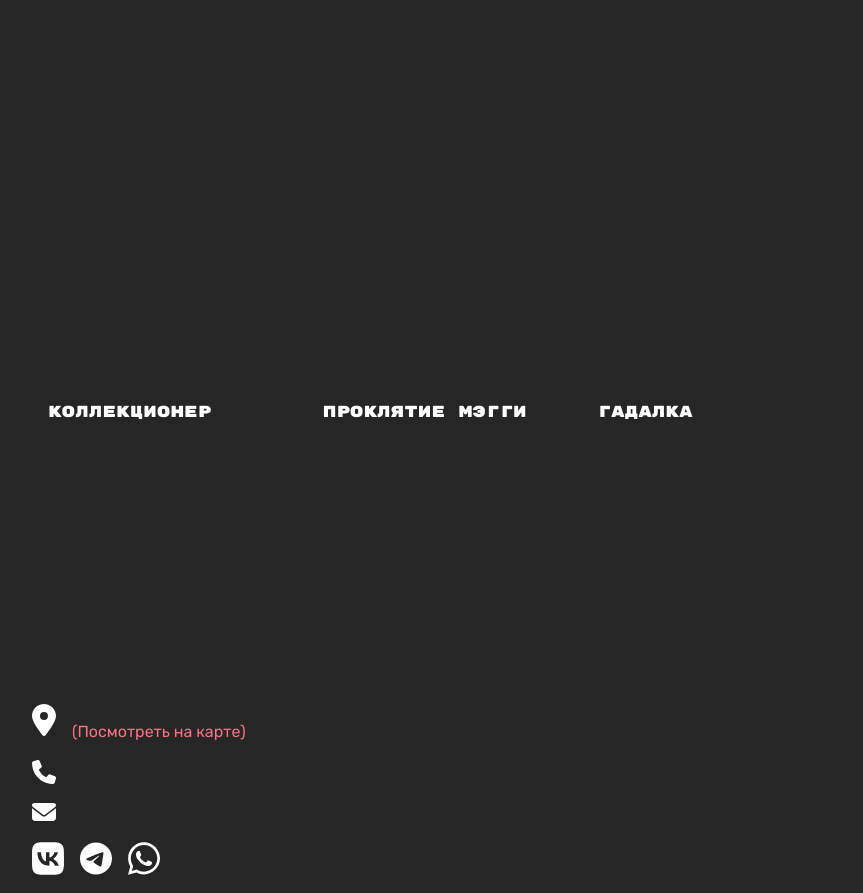
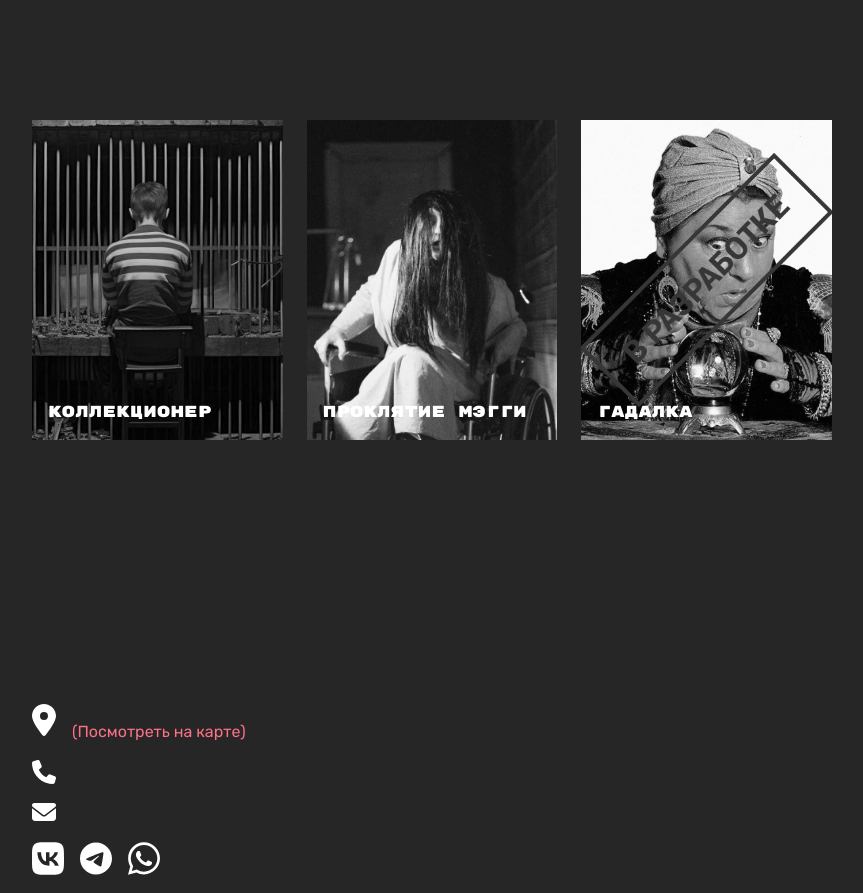
Before and after one commit to helgasurojakova/horror-quest, a Next.js app: page / in a window 1280 px wide. Shown: the part 920-1813 px from the top of the page, without its empty margins (208-1071 px from the left). Built offline with nearby package versions, Linux system fonts and the light colour scheme.

Commit message:
fix(styles): changed background image definition

```diff
--- a/src/app/page.tsx
+++ b/src/app/page.tsx
@@ -40,7 +40,8 @@ export default function Home() {
             >
               <div className="quest-card relative grayscale-[100%] hover:grayscale-[0%] transition">
                 <div
-                  className={`${i.backgroundImage} h-80 bg-no-repeat bg-cover bg-center relative`}
+                  style={{ backgroundImage: `url(/${i.key}.jpg)` }}
+                  className="h-80 bg-no-repeat bg-cover bg-center relative"
                 >
                   <h1
                     className={`absolute bottom-0 p-4 ${rubikMono.className}`}
@@ -58,7 +59,8 @@ export default function Home() {
           ) : (
             <div className="relative xl:w-4/12 lg:w-4/12">
               <div
-                className={`${i.backgroundImage} h-80 bg-no-repeat bg-cover bg-center relative grayscale-[100%] hover:grayscale-[0%] transition`}
+                style={{ backgroundImage: `url(/${i.key}.jpg)` }}
+                className="h-80 bg-no-repeat bg-cover bg-center relative grayscale-[100%] hover:grayscale-[0%] transition"
               >
                 <h1 className={`absolute bottom-0 p-4 ${rubikMono.className}`}>
                   {i.title}
--- a/src/app/quest/collector/page.tsx
+++ b/src/app/quest/collector/page.tsx
@@ -11,7 +11,8 @@ export default function Quest() {
     <main className="bg-neutral-800 w-full">
       <section className="grayscale-[50%] h-screen flex flex-col justify-center items-center">
         <div
-          className={`${quest?.backgroundImage} bg-center bg-no-repeat bg-cover absolute w-full h-full brightness-50`}
+          style={{ backgroundImage: `url(/${quest?.key}.jpg)` }}
+          className="bg-center bg-no-repeat bg-cover absolute w-full h-full brightness-50"
         ></div>
         <div className="flex flex-col justify-start w-full p-4 z-10">
           <span className="text-lg">Квест</span>
--- a/src/app/quest/meggi/page.tsx
+++ b/src/app/quest/meggi/page.tsx
@@ -11,7 +11,8 @@ export default function Quest() {
     <main className="bg-neutral-800 w-full">
       <section className="grayscale-[50%] h-screen flex flex-col justify-center items-center">
         <div
-          className={`${quest?.backgroundImage} bg-center bg-no-repeat bg-cover absolute w-full h-full brightness-50`}
+          style={{ backgroundImage: `url(/${quest?.key}.jpg)` }}
+          className="bg-center bg-no-repeat bg-cover absolute w-full h-full brightness-50"
         ></div>
         <div className="flex flex-col justify-start w-full p-4 z-10">
           <span className="text-lg">Квест</span>
--- a/src/config/index.ts
+++ b/src/config/index.ts
@@ -7,7 +7,6 @@ export const quests = [
     с телами жертв. Последнюю пропавшую девушку найти не удалось.
     Возможно, она еще жива... Мы надеемся, что вам удастся ее отыскать и
     не стать очередной жертвой маньяка.`,
-    backgroundImage: 'bg-collector',
     playersCount: '2 – 6',
     time: 60,
     price: 4000,
@@ -24,7 +23,6 @@ export const quests = [
     description: `Окунись в атмосферу страха и стань главным персонажем жуткой истории
     о проклятой Мэгги. Какие тайны она скрывает? Пройди все испытания,
     проявив свои лучшие качества!`,
-    backgroundImage: 'bg-meggi',
     playersCount: '2 – 6',
     time: 60,
     price: 4000,
@@ -39,7 +37,6 @@ export const quests = [
     status: 'development',
     title: 'Гадалка',
     description: '',
-    backgroundImage: 'bg-fortuneteller',
     playersCount: '2 – 6',
     time: 60,
     price: 4000,
--- a/tailwind.config.ts
+++ b/tailwind.config.ts
@@ -1,21 +1,18 @@
-import type { Config } from "tailwindcss";
+import type { Config } from 'tailwindcss'
 
 const config: Config = {
   content: [
-    "./src/pages/**/*.{js,ts,jsx,tsx,mdx}",
-    "./src/components/**/*.{js,ts,jsx,tsx,mdx}",
-    "./src/app/**/*.{js,ts,jsx,tsx,mdx}",
+    './src/pages/**/*.{js,ts,jsx,tsx,mdx}',
+    './src/components/**/*.{js,ts,jsx,tsx,mdx}',
+    './src/app/**/*.{js,ts,jsx,tsx,mdx}',
   ],
   theme: {
     extend: {
       backgroundImage: {
-        "hero-pattern": "url(/collector.jpg)",
-        "meggi": "url(/meggi.jpg)",
-        "collector": "url(/collector.jpg)",
-        "fortuneteller": "url(/fortuneteller.jpg)",
+        'hero-pattern': 'url(/collector.jpg)',
       },
     },
   },
   plugins: [],
-};
-export default config;
+}
+export default config
```
